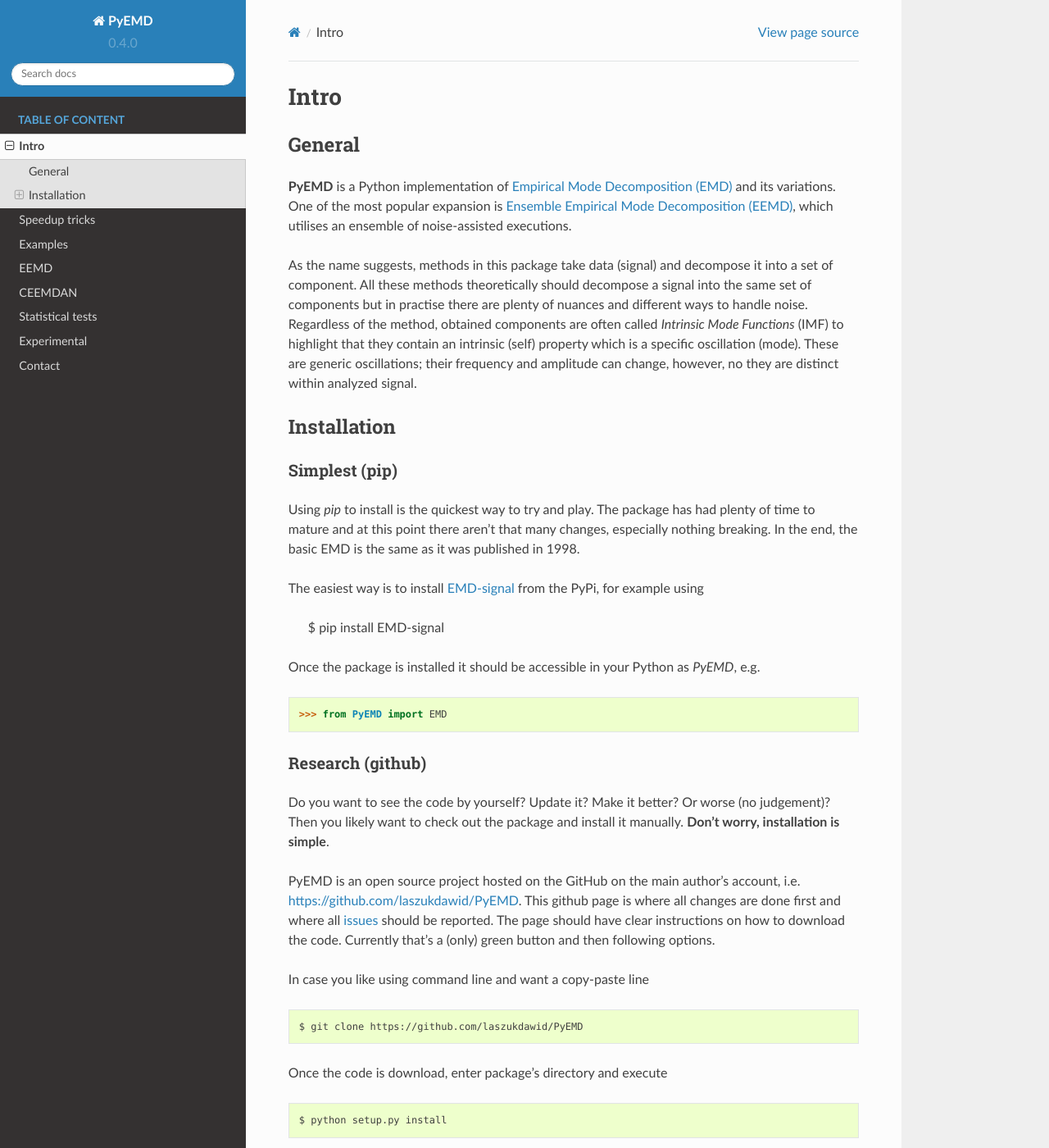
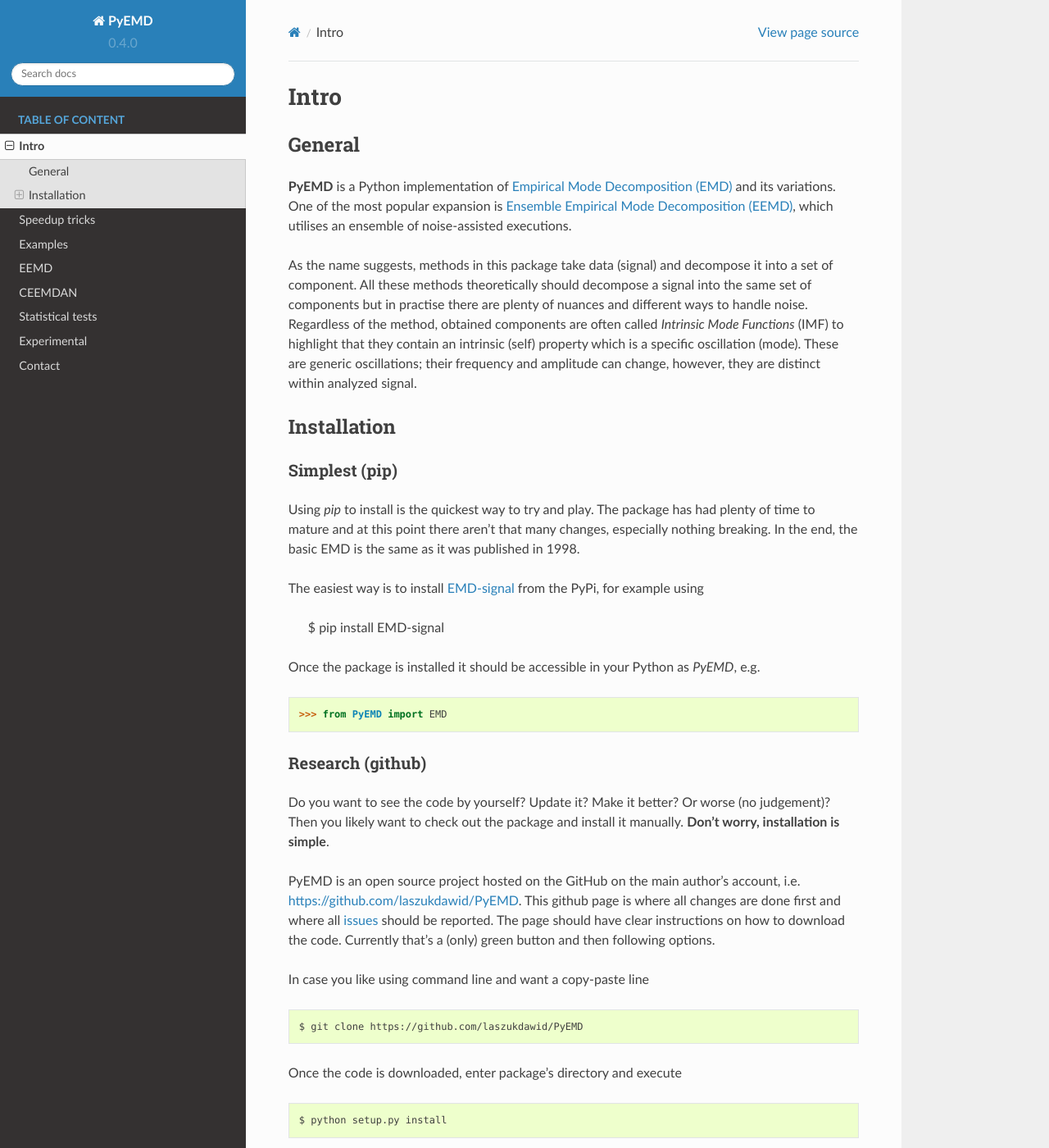
Before and after one commit to laszukdawid/PyEMD, a Sphinx documentation site: the page built from doc/intro.rst, in a window 1280 px wide and 1400 px high. Shown: the whole window at 82% size. Built offline with Sphinx 7.4.7 and the Read the Docs theme 2.0.0, drawn with Linux system fonts in a browser that asks for light colours; pages that are not in the unit, such as notebooks, are missing from menus.

Commit message:
typo fix in doc/intro

```diff
--- a/doc/intro.rst
+++ b/doc/intro.rst
@@ -12,7 +12,7 @@
 there are plenty of nuances and different ways to handle noise. Regardless of the method, obtained
 components are often called *Intrinsic Mode Functions* (IMF) to highlight that they contain an intrinsic (self)
 property which is a specific oscillation (mode). These are generic oscillations; their frequency and
-amplitude can change, however, no they are distinct within analyzed signal.
+amplitude can change, however, they are distinct within analyzed signal.
 
 Installation
 ------------
@@ -48,7 +48,7 @@
     $ git clone https://github.com/laszukdawid/PyEMD
 
 
-Once the code is download, enter package's directory and execute ::
+Once the code is downloaded, enter package's directory and execute ::
 
     $ python setup.py install
 
```
